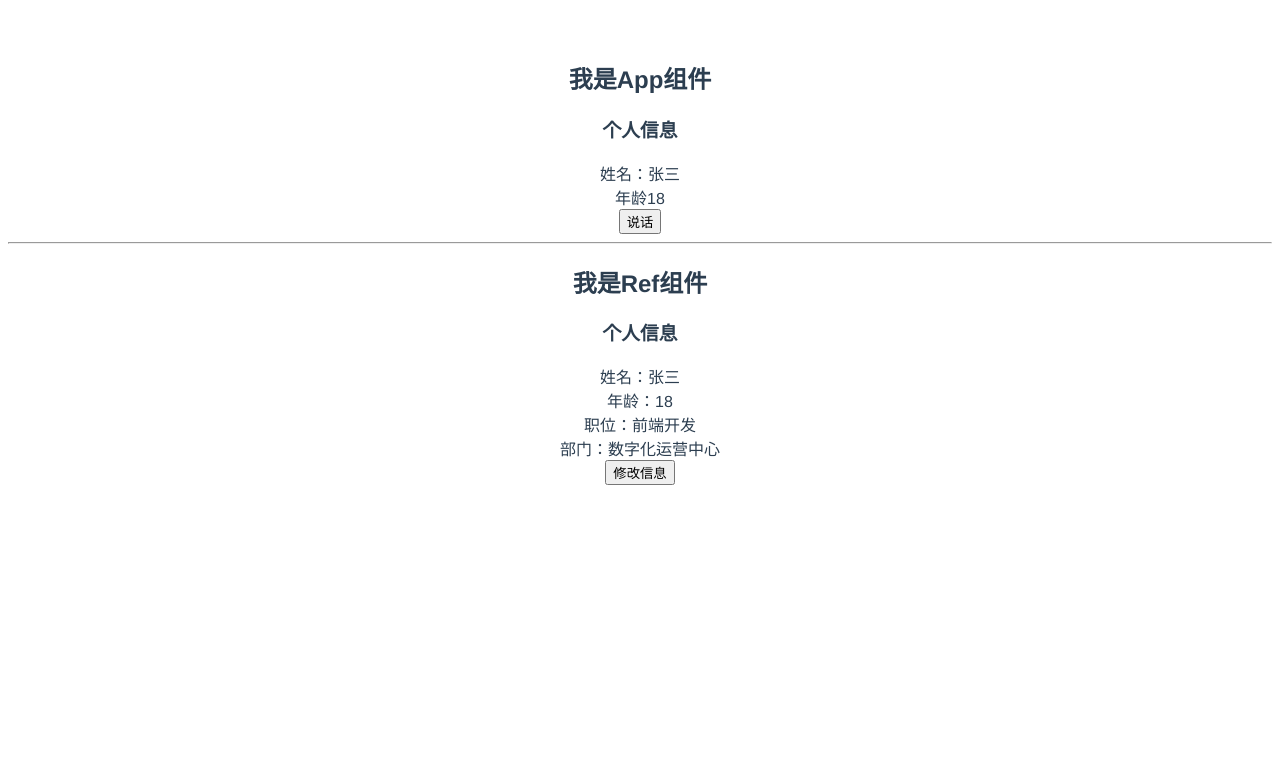
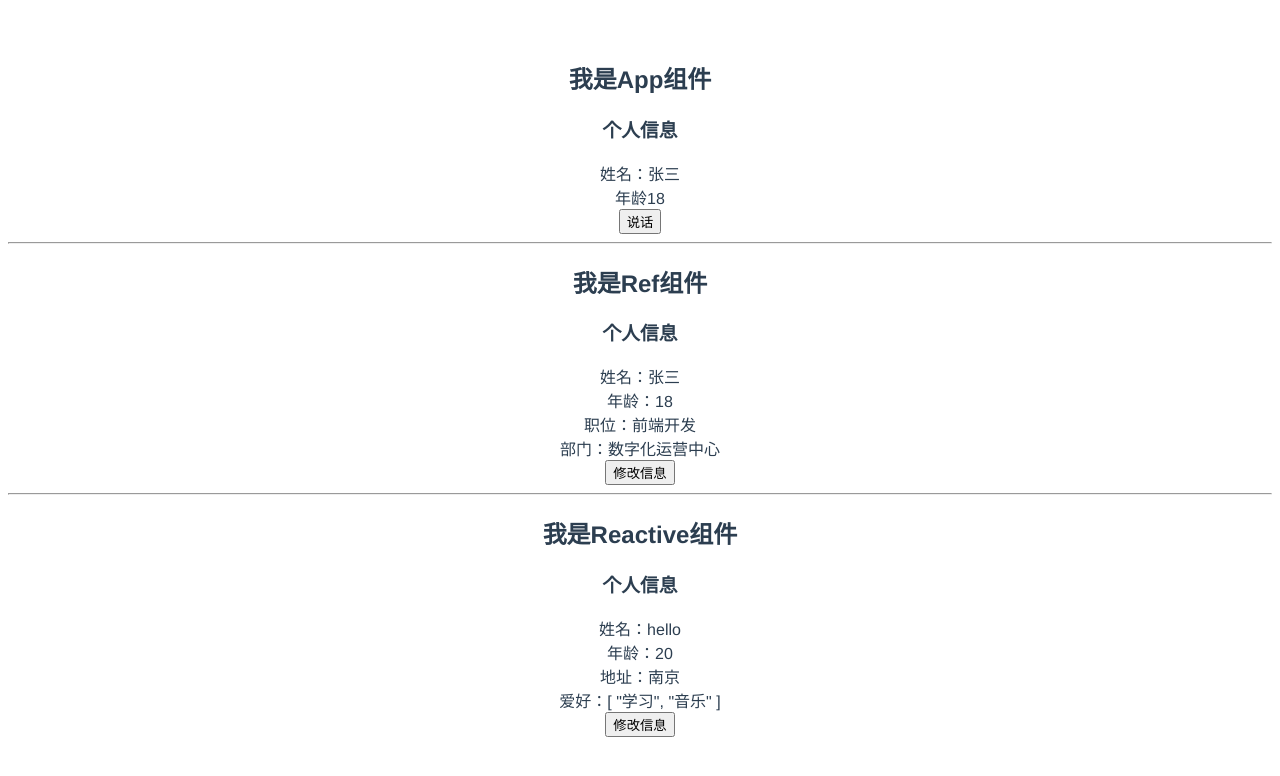
Before and after one commit to limchen233/vue3_test, a Vue app: page / in a window 1280 px wide. Shown: the top 776 px of the page. Built offline with nearby package versions, Linux system fonts and the light colour scheme.

Commit message:
reactive的使用

```diff
--- a/src/02ref/ref_function.vue
+++ b/src/02ref/ref_function.vue
@@ -33,7 +33,7 @@ export default {
 			age.value = 20
 			console.log(name, age)
 
-			// 引用类型
+			// 引用类型（ref函数借助了reactive函数）
 			job.value.job_name = 'UI设计师'
 			console.log(job.value)
 		}
--- /dev/null
+++ b/src/02ref/test_reactive.vue
@@ -0,0 +1,68 @@
+<template>
+	<h2>我是Reactive组件</h2>
+	<h3>个人信息</h3>
+	<div>姓名：{{person.name}}</div>
+	<div>年龄：{{person.age}}</div>
+	<div>地址：{{person.addr}}</div>
+	<div>爱好：{{person.hobby}}</div>
+	<button @click="update">修改信息</button>
+</template>
+<script>
+import { reactive } from 'vue'
+export default {
+	name: 'RefFunction',
+	setup() {
+
+		// let name = ref('张三')
+		// let age = ref(18)
+
+		// 对象时使用reactive
+		/* let job = reactive({
+			job_name: '前端开发',
+			dept: '数字化运营中心',
+			addr: '南京',
+			hobby: ['学习', '音乐']
+		}) */
+
+		/* 统一使用reactive函数 */
+		let person = reactive({
+			name: 'hello',
+			age: 20,
+			addr: '南京',
+			hobby: ['学习', '音乐']
+		})
+
+		function update() {
+			/* 使用ref包裹后就变成响应式数据了，但是基本数据赋值时要使用value属性 */
+			// name.value = '李四'
+			// age.value = 20
+
+			person.name = '张三'
+
+			// 引用类型（ref函数借助了reactive函数）
+			// job.job_name = 'UI设计师'
+			// job.addr = '上海'
+
+			// 数组可通过下标直接修改
+			// job.hobby[0] = '电影'
+
+			person.hobby[0] = '电影'
+
+		}
+		return {
+			// name,
+			// age,
+			// update,
+			// job
+			person,
+			update
+		}
+	}
+
+	/* 总结
+		reactive函数：
+		1、定义一个对象类型的响应式数据 const 代理对象 = reactive(源对象)，返回一个代理对象（Proxy的实例对象）
+		2、reactive定义的响应式数据是深层次的
+	*/
+}
+</script>
--- a/src/App.vue
+++ b/src/App.vue
@@ -6,16 +6,19 @@
 	<button @click="say">说话</button>
 	<hr>
 	<RefFunction></RefFunction>
+	<hr>
+	<TestReactive></TestReactive>
 </template>
 
 <script>
 // import { h } from '@vue/runtime-core'
 import RefFunction from './02ref/ref_function.vue'
+import TestReactive from './02ref/test_reactive.vue'
 
 export default {
 	name: 'App',
 	components: {
-		RefFunction
+		RefFunction, TestReactive
 	},
 	/* 测试setup函数，不考虑响应式 */
 	setup() {
```
